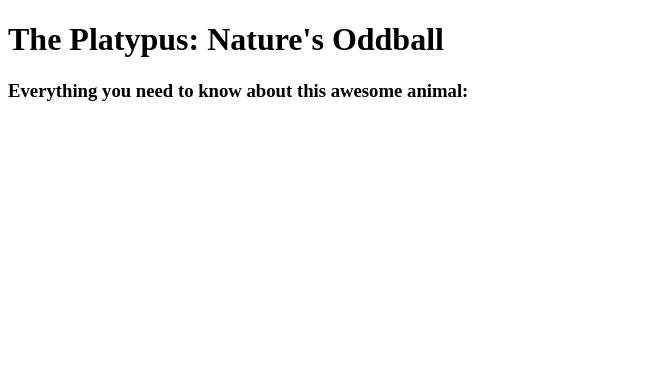
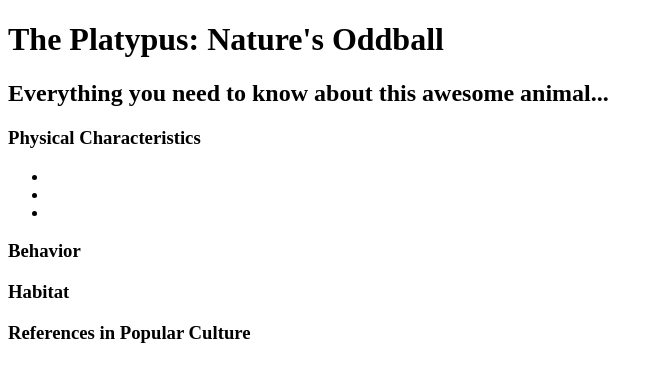
Before and after one commit to D-Maher/D-Maher.github.io, a plain HTML site: page index.html in a window 1280 px wide. Shown: the whole page, without its empty margins (0-663 px from the left). Drawn offline with Linux system fonts and the light colour scheme.

Commit message:
Layed out different sections to hold content, marked with h3s

```diff
--- a/index.html
+++ b/index.html
@@ -3,10 +3,31 @@
 <head>
     <title>The Platypus Fan Club</title>
 </head>
+
 <body>
     <header>
       <h1>The Platypus: Nature's Oddball</h1>
-        <h3>Everything you need to know about this awesome animal:</h3>
+        <h2>Everything you need to know about this awesome animal...</h2>
     </header>
+    <section>
+      <h3>Physical Characteristics</h3>
+        <ul>
+          <li></li>
+          <li></li>
+          <li></li>
+        </ul>
+    </section>
+    <section>
+      <h3>Behavior</h3>
+        <p></p>
+    </section>
+    <section>
+      <h3>Habitat</h3>
+        <p></p>
+    </section>
+    <section>
+      <h3>References in Popular Culture</h3>
+        <p></p>
+    </section>
 </body>
 </html>
```
